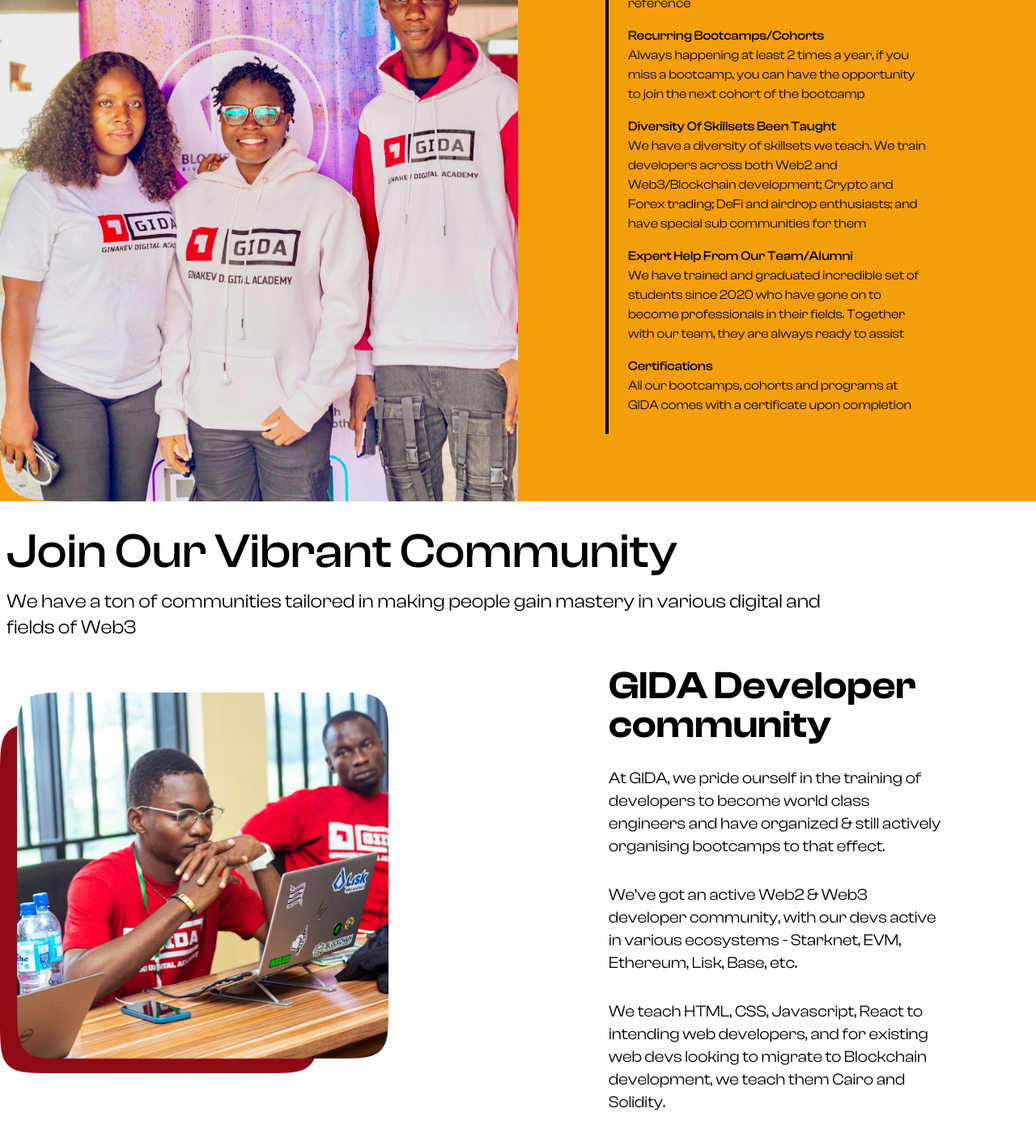
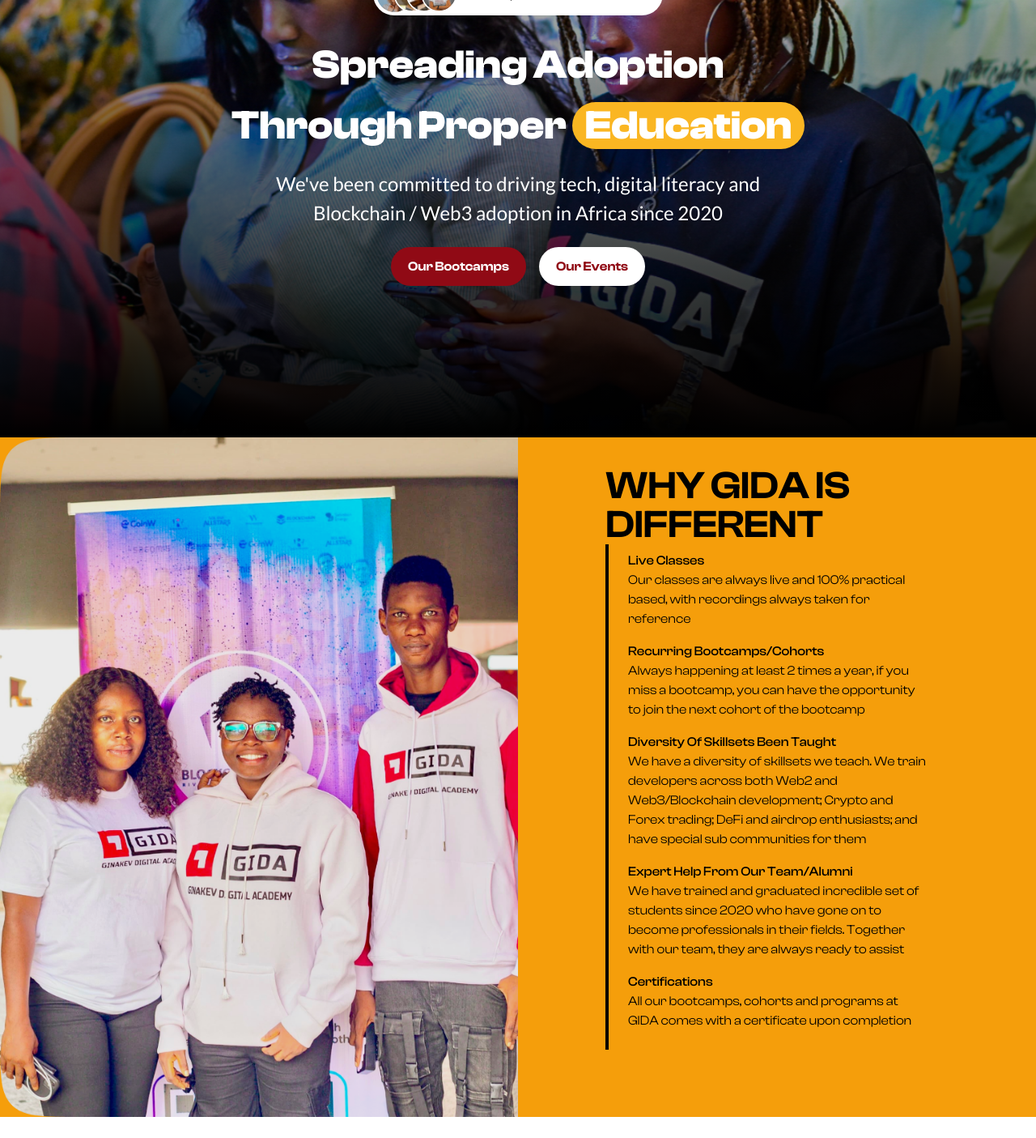
Before and after one commit to wheval/gid, a Next.js app: page /homepage in a window 1280 px wide. Shown: the part 220-1625 px from the top of the page at 81% size. Built offline with nearby package versions, Linux system fonts and the light colour scheme.

Commit message:
Updated files

```diff
--- a/app/(homepage)/GidaDeveloperComSection.jsx
+++ b/app/(homepage)/GidaDeveloperComSection.jsx
@@ -16,7 +16,7 @@ const GidaDeveloperComSection = () => {
         <p className="mb-8 text-xl">At GIDA, we pride ourself in the training of developers to become world class engineers and have organized & still actively organising bootcamps to that effect.</p>
         <p className="mb-8 text-xl">We’ve got an active Web2 & Web3 developer community, with our devs active in various ecosystems - Starknet, EVM, Ethereum, Lisk, Base, etc.</p>
         <p className="mb-8 text-xl">We teach HTML, CSS, Javascript, React to intending web developers, and for existing web devs looking to migrate to Blockchain development, we teach them Cairo and Solidity.</p>
-        <div className="mt-8 bg-slate-400">
+        <div className="mt-8 ">
             <a
             href="/"
                 className="inline-block px-6 py-3 bg-red-900 rounded-full text-white text-lg"
--- a/app/(homepage)/JoinCommunity.jsx
+++ b/app/(homepage)/JoinCommunity.jsx
@@ -5,7 +5,7 @@ const JoinCommunity = () => {
     <div className="mt-8 pl-2">
       <h1 className="text-6xl font-medium mb-4">Join Our Vibrant Community</h1>
       <div>
-        <p className="text-2xl">We have a ton of communities tailored in making people gain mastery in various digital and</p>
+        <p className="text-2xl">We have a ton of communities tailored in making people gain mastery in various digital skills and</p>
         <p className="text-2xl">fields of Web3</p>
       </div>
 
--- a/app/homepage/page.jsx
+++ b/app/homepage/page.jsx
@@ -2,10 +2,13 @@ import React from 'react'
 import WhyWeDifferent from '../(homepage)/WhyWeDifferent'
 import JoinCommunity from '../(homepage)/JoinCommunity'
 import GidaDeveloperComSection from '../(homepage)/GidaDeveloperComSection'
+import HeroSection from '../(homepage)/HeroSection'
+
 
 const HomePage = () => {
   return (
     <div>
+      <HeroSection/>
       <WhyWeDifferent/>
       <JoinCommunity/>
       <GidaDeveloperComSection/>
```
